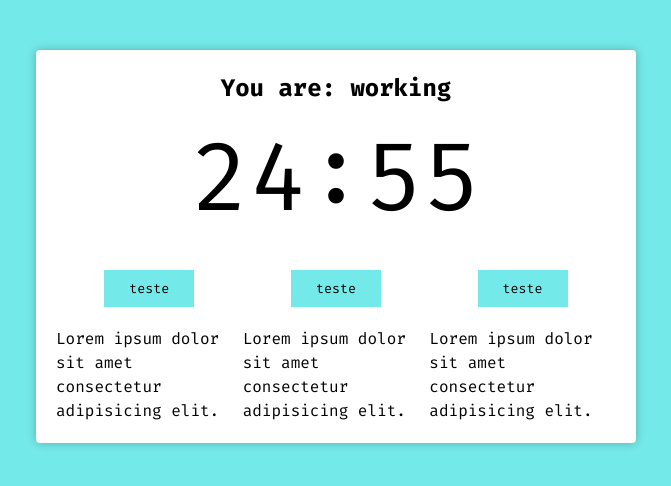
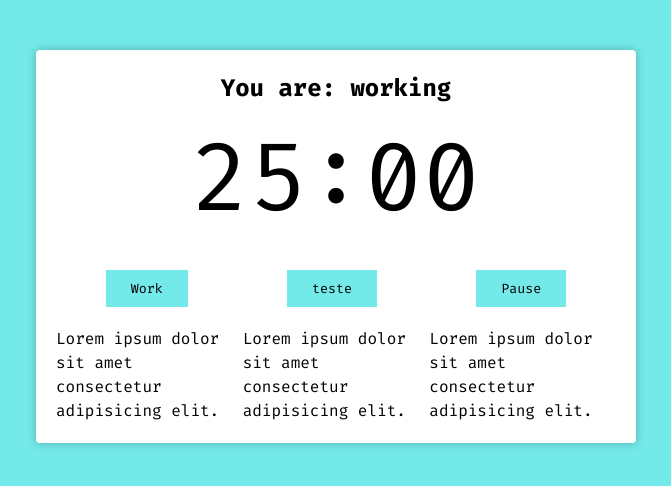
Before and after one commit to murilonicemento/pomodoro, a React (Create React App) app: page / in a window 1280 px wide. Shown: the top 486 px of the page, without its empty margins (304-975 px from the left). Built offline with nearby package versions, Linux system fonts and the light colour scheme.

Commit message:
feat: criação botão para iniciar pomodoro e pausar pomodoro

```diff
--- a/src/components/PomodoroTimer.tsx
+++ b/src/components/PomodoroTimer.tsx
@@ -1,4 +1,4 @@
-import { useState } from "react";
+import { useEffect, useState } from "react";
 import { useInterval } from "../hooks/useInterval";
 import { Button } from "./Button";
 import { Timer } from "./Timer";
@@ -12,18 +12,32 @@ interface Props {
 
 export function PomodoroTimer(props: Props): JSX.Element {
   const [mainTime, setMainTime] = useState(props.defaultPomodoroTime);
-  useInterval(() => {
-    setMainTime(mainTime - 1);
-  }, 1000);
+  const [timeCounting, setTimeCounting] = useState(false);
+  const [working, setWorking] = useState(false);
+  const configureWork = () => {
+    setTimeCounting(true);
+    setWorking(true);
+  };
+
+  useEffect(() => {
+    if (working) document.body.classList.add("working");
+  }, [working]);
+
+  useInterval(
+    () => {
+      setMainTime(mainTime - 1);
+    },
+    timeCounting ? 1000 : null
+  );
 
   return (
     <div className="pomodoro">
       <h2>You are: working</h2>
       <Timer mainTime={mainTime} />
       <div className="controls">
+        <Button text="Work" onClick={() => configureWork()} />
         <Button text="teste" onClick={() => console.log(1)} />
-        <Button text="teste" onClick={() => console.log(1)} />
-        <Button text="teste" onClick={() => console.log(1)} />
+        <Button text="Pause" onClick={() => setTimeCounting(false)} />
       </div>
 
       <div className="controls">
```
